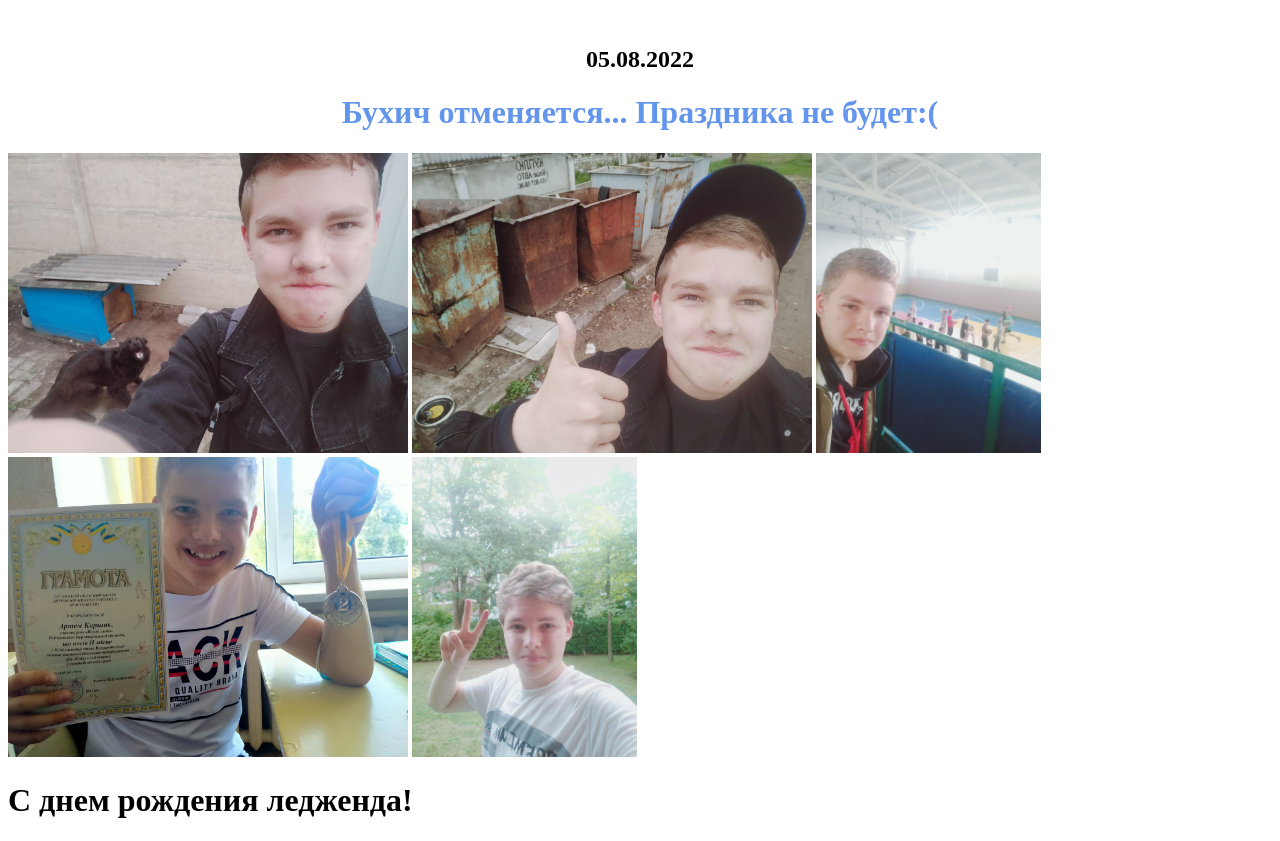
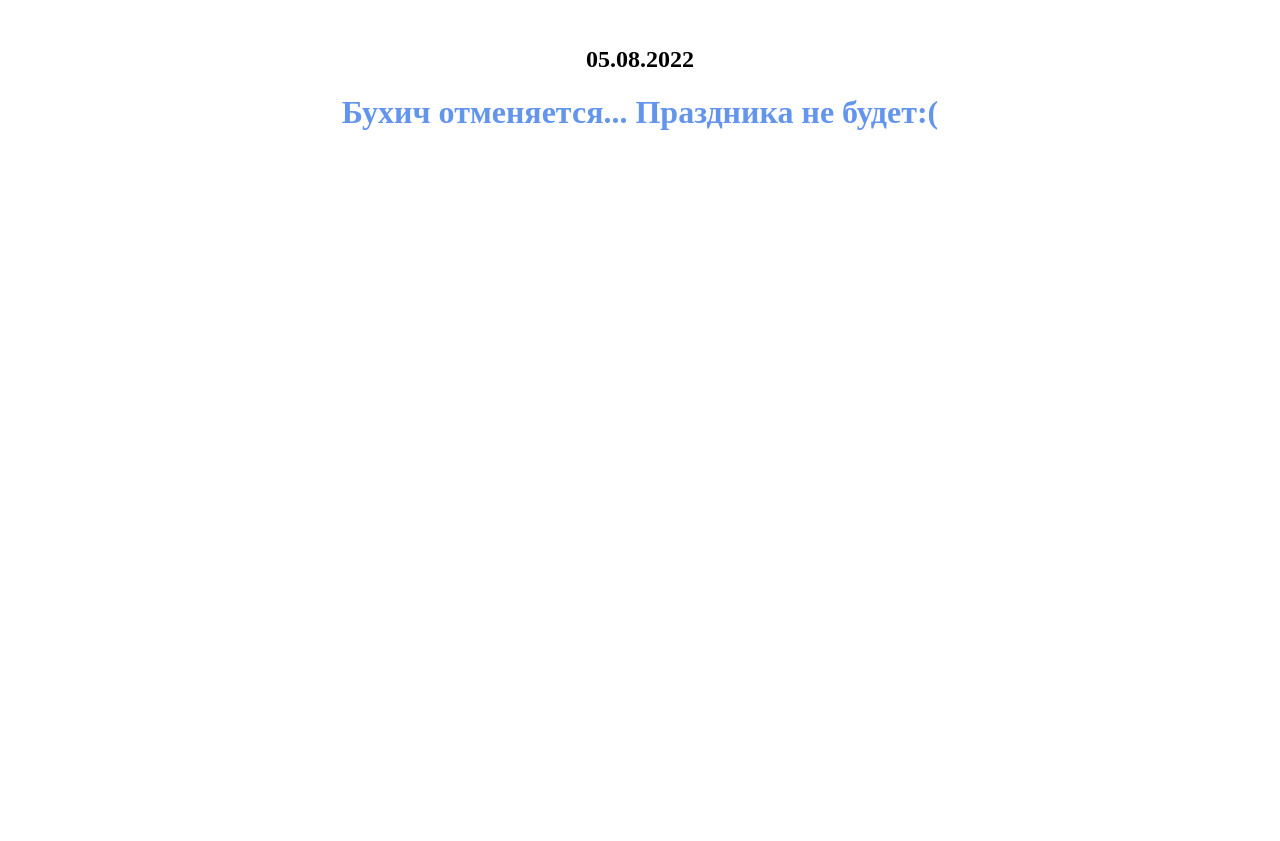
Before and after one commit to Artemiy-K/FirstProgramm, a Django app: page /holiday/ in a window 1280 px wide. After the commit the page ends 130 px from the top, so only its background shows below. Run offline with Django 4.2, Linux system fonts and the light colour scheme.

Commit message:
modif index.html

```diff
--- a/djangoman/holiday/templates/holiday/index.html
+++ b/djangoman/holiday/templates/holiday/index.html
@@ -10,13 +10,13 @@
 <h2 style="text-align: center">{{ h_date }}</h2>
 <h1 style="text-align: center; color: cornflowerblue;font-family: Ravie">{{ h_name }}</h1>
 
-    {% if '18122022' == '18122022' %}
+    {% if h_date == '18122022' %}
         <img src="{% static 'holiday/photo1.jpg' %}"; style="height: 300px; border: chartreuse 10px">
         <img src="{% static 'holiday/photo2.jpg' %}"; style="height: 300px; border: blue 10px">
         <img src="{% static 'holiday/photo3.jpg' %}"; style="height: 300px; border: violet 10px">
         <img src="{% static 'holiday/photo4.jpg' %}"; style="height: 300px; border: chocolate 10 px">
         <img src="{% static 'holiday/photo6.jpg' %}"; style="height: 300px;text-align: center; border: crimson 10px">
-        <h1 style="font-family: ObelixPro">С днем рождения ледженда!</h1>
+        <h1 style="font-family: ObelixPro; color: red">С днем рождения ледженда!</h1>
     {% endif %}
 
 
```
